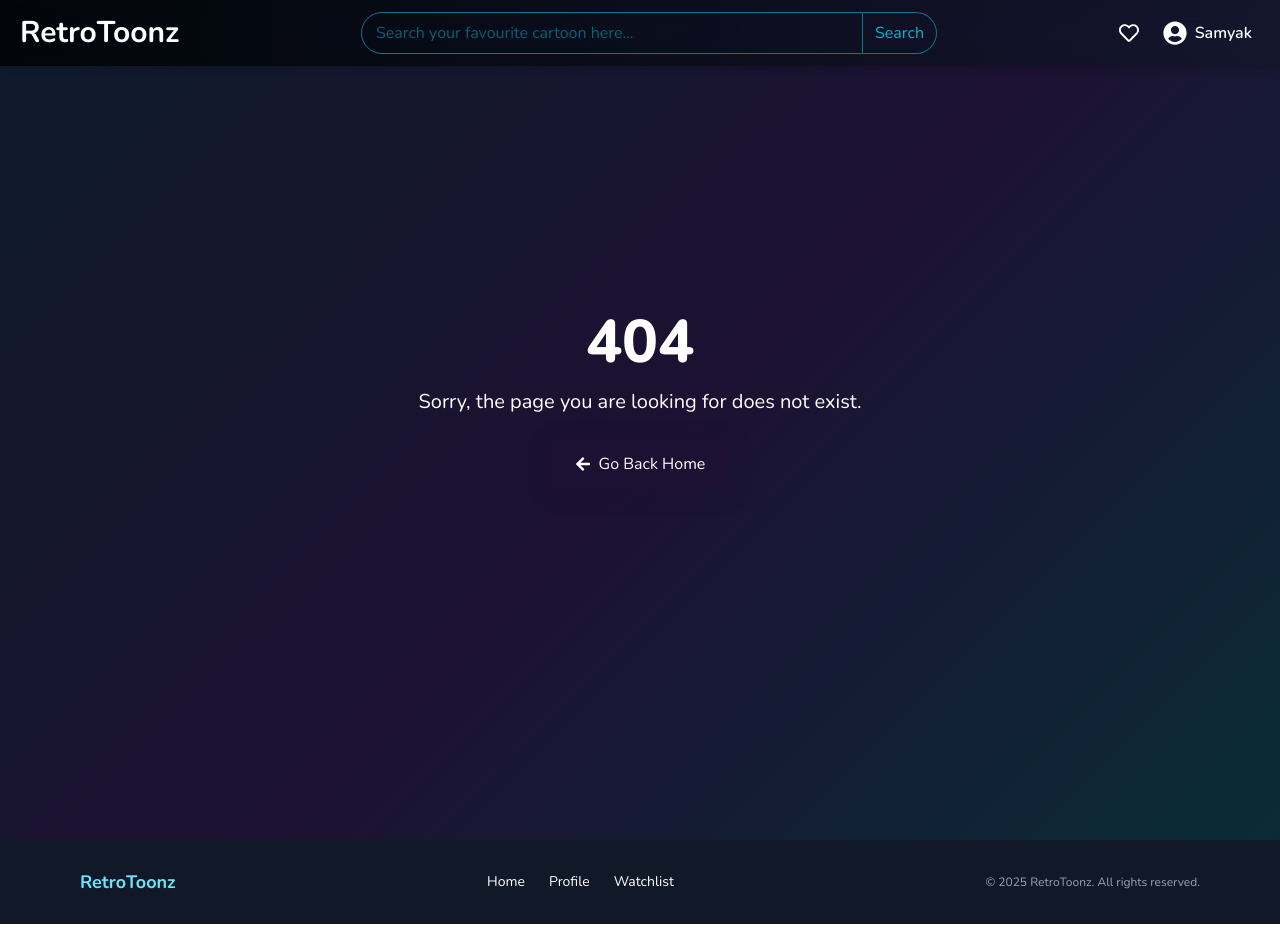
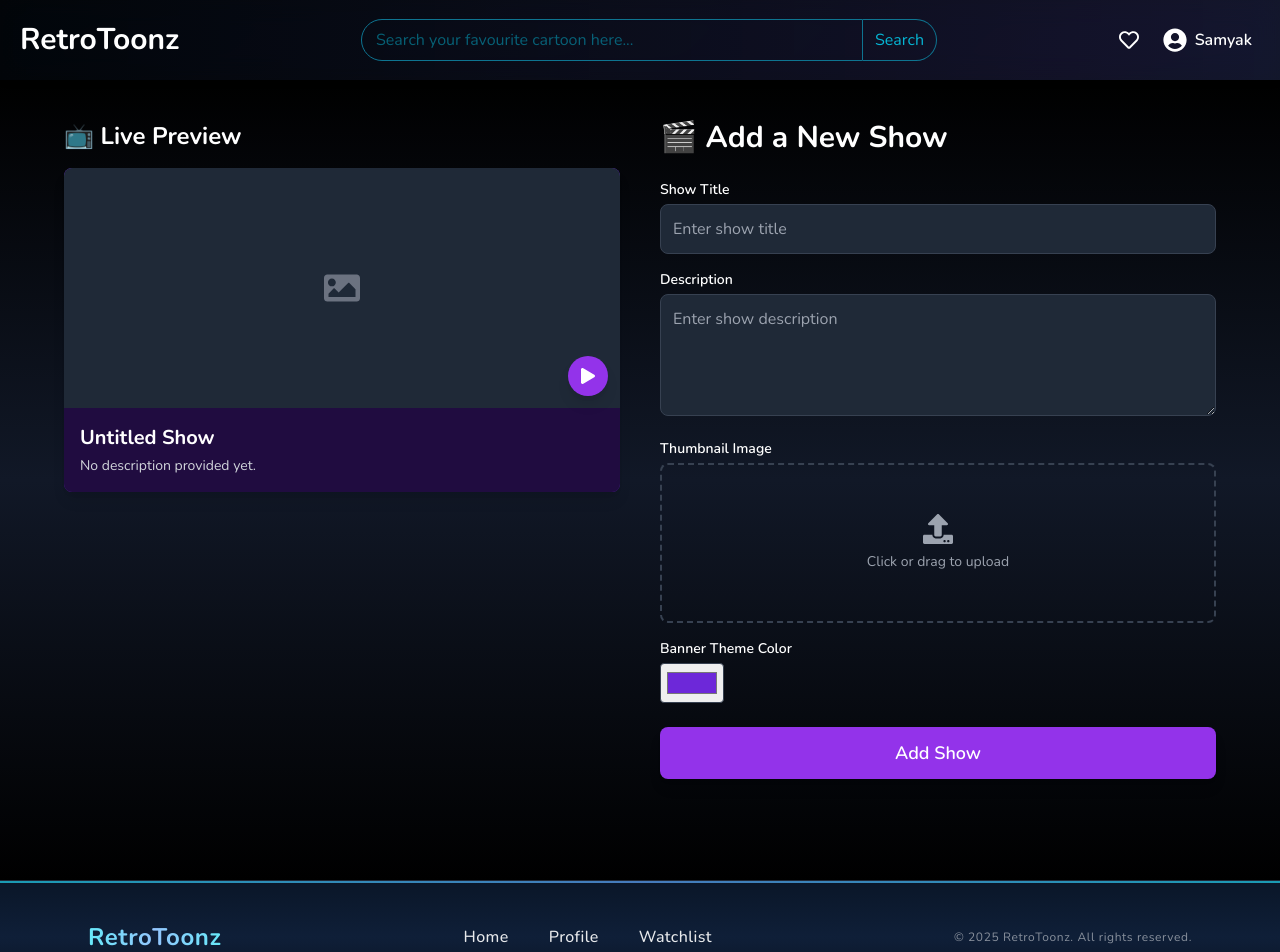
Before and after one commit to Samyak1519/RetroToonz, a React (Create React App) app: page /addshow in a window 1280 px wide. Before the commit this address had no page. Shown: the top 952 px of the page. Before the commit the page ends 924 px from the top, so only its background shows below. Built offline with nearby package versions, Linux system fonts and the light colour scheme.

Commit message:
Updated: Modified Footer and Added addShowsPage.

```diff
--- a/src/App.js
+++ b/src/App.js
@@ -5,6 +5,7 @@ import ComingSoon from "./Pages/ComingSoonPage";
 import ErrorPage from "./Pages/ErrorPage";
 import HomePage from "./Pages/HomePage";
 import Login from "./Pages/LoginPage";
+import AddShowPage from "./Pages/AddShowPage";
 import ProfilePage from "./Pages/ProfilePage";
 import SearchResultsPage from "./Pages/SearchResultsPage";
 import ShowDetailsPage from "./Pages/ShowDetailsPage";
@@ -27,6 +28,7 @@ function AnimatedRoutes() {
         <Route path="/watch/:id" element={<VideoPlayerPage />} />
         <Route path="/comingsoon" element={<ComingSoon />} />
         <Route path="/search" element={<SearchResultsPage />} />
+        <Route path="/addshow" element={<AddShowPage />} />
         <Route path="*" element={<ErrorPage />} />
       </Routes>
     </AnimatePresence>
--- a/src/Components/Footer.jsx
+++ b/src/Components/Footer.jsx
@@ -2,28 +2,38 @@ import { Link } from "react-router-dom";
 
 function Footer() {
   return (
-    <footer className="bg-gray-900 text-white py-7 mt-10">
-      <div className="max-w-6xl mx-auto px-4 flex flex-col sm:flex-row justify-between items-center gap-4">
+    <footer className="relative bg-gradient-to-b from-[#0a1628] via-[#0f1f38] to-[#081120] text-white/90 py-10 backdrop-blur-md border-t border-white/10">
+      {/* Subtle Gradient Top Border */}
+      <div className="absolute top-0 left-0 w-full h-[2px] bg-gradient-to-r from-cyan-400/70 via-blue-400/70 to-cyan-400/70"></div>
+
+      <div className="max-w-6xl mx-auto px-6 flex flex-col sm:flex-row justify-between items-center gap-8">
         {/* Left: Logo */}
-        <Link to="/" className="text-lg font-bold text-cyan-300 hover:text-white">
+        <Link
+          to="/"
+          className="text-2xl font-bold bg-gradient-to-r from-cyan-300 via-blue-300 to-cyan-300 bg-clip-text text-transparent hover:opacity-80 transition-opacity duration-300 tracking-wide"
+        >
           RetroToonz
         </Link>
 
         {/* Center: Navigation Links */}
-        <div className="flex gap-6 text-sm">
-          <Link to="/" className="hover:text-cyan-300">
-            Home
-          </Link>
-          <Link to="/profile" className="hover:text-cyan-300">
-            Profile
-          </Link>
-          <Link to="/watchlist" className="hover:text-cyan-300">
-            Watchlist
-          </Link>
+        <div className="flex gap-10 text-base font-medium tracking-wide">
+          {["Home", "Profile", "Watchlist"].map((item) => (
+            <Link
+              key={item}
+              to={`/${item.toLowerCase() === "home" ? "" : item.toLowerCase()}`}
+              className="relative group"
+            >
+              <span className="transition-colors duration-300 group-hover:text-cyan-300">
+                {item}
+              </span>
+              {/* Underline on hover */}
+              <span className="absolute left-0 bottom-[-4px] w-0 h-[2px] bg-gradient-to-r from-cyan-400 to-blue-400 transition-all duration-300 group-hover:w-full"></span>
+            </Link>
+          ))}
         </div>
 
         {/* Right: Copyright */}
-        <div className="text-xs text-gray-400">
+        <div className="text-xs text-white/50 tracking-wider">
           © {new Date().getFullYear()} RetroToonz. All rights reserved.
         </div>
       </div>
--- a/src/Components/Header.jsx
+++ b/src/Components/Header.jsx
@@ -59,11 +59,10 @@ function Header() {
     <>
       {/* Header Bar */}
       <div
-        className={`fixed w-full top-0 z-50 transition-transform duration-300 ${
-          showHeader ? "translate-y-0" : "-translate-y-full"
-        } bg-gradient-to-r from-black/80 to-gray-900/70 backdrop-blur-md backdrop-saturate-150 shadow-md text-white`}
+        className={`fixed w-full top-0 z-50 transition-transform duration-300 ${showHeader ? "translate-y-0" : "-translate-y-full"
+          } bg-gradient-to-r from-black/80 to-gray-900/70 backdrop-blur-md backdrop-saturate-150 shadow-md text-white`}
       >
-        <div className="flex items-center justify-between px-5 py-3 cursor-pointer">
+        <div className="flex items-center justify-between px-5 py-3 cursor-pointer h-20">
           {/* Logo with Easter Egg click */}
           <div
             onClick={handleLogoClick}
@@ -125,6 +124,9 @@ function Header() {
         )}
       </div>
 
+      {/* Spacer to prevent content overlap */}
+      <div className="h-20"></div>
+
       {/* Easter Egg Overlay */}
       {showEasterEgg && (
         <div className="fixed inset-0 z-50 flex items-center justify-center bg-black/80 backdrop-blur-sm">
--- a/src/Components/HeroBanner.jsx
+++ b/src/Components/HeroBanner.jsx
@@ -32,7 +32,7 @@ function HeroBanner({ shows = [] }) {
       className="relative w-full overflow-hidden text-white "
       style={{ backgroundColor: "#0F0A24" }}
     >
-      <div className="relative w-full pt-[75%] sm:pt-[36%]">
+      <div className="relative w-full pt-[60%] sm:pt-[33%]">
         {/* Background Image with slide transition */}
         <div
           key={show.id}
--- /dev/null
+++ b/src/Pages/AddShowPage.jsx
@@ -0,0 +1,159 @@
+import Header from "../Components/Header";
+import Footer from "../Components/Footer";
+import { useState } from "react";
+import { FaUpload, FaImage, FaPlay } from "react-icons/fa";
+
+export default function AddShowPage() {
+    const [form, setForm] = useState({
+        title: "",
+        description: "",
+        thumbnail: null,
+        thumbnailPreview: "",
+        color: "#6d28d9",
+    });
+
+    const handleChange = (e) => {
+        const { name, value } = e.target;
+        setForm((prev) => ({ ...prev, [name]: value }));
+    };
+
+    const handleThumbnailUpload = (e) => {
+        const file = e.target.files[0];
+        if (file) {
+            setForm((prev) => ({
+                ...prev,
+                thumbnail: file,
+                thumbnailPreview: URL.createObjectURL(file),
+            }));
+        }
+    };
+
+    return (
+        <>
+            <Header />
+            <div className="min-h-screen bg-gradient-to-b from-black via-gray-900 to-black text-white p-6 sm:p-10">
+                <div className="max-w-6xl mx-auto grid grid-cols-1 lg:grid-cols-2 gap-10">
+
+                    {/* Form - first on mobile, second on desktop */}
+                    <div className="order-1 lg:order-2">
+                        <h1 className="text-3xl font-bold mb-6">🎬 Add a New Show</h1>
+
+                        {/* Title */}
+                        <label className="block mb-4">
+                            <span className="block text-sm font-semibold mb-1">Show Title</span>
+                            <input
+                                type="text"
+                                name="title"
+                                value={form.title}
+                                onChange={handleChange}
+                                className="w-full bg-gray-800 border border-gray-700 rounded-lg p-3 focus:outline-none focus:border-purple-500"
+                                placeholder="Enter show title"
+                            />
+                        </label>
+
+                        {/* Description */}
+                        <label className="block mb-4">
+                            <span className="block text-sm font-semibold mb-1">Description</span>
+                            <textarea
+                                name="description"
+                                value={form.description}
+                                onChange={handleChange}
+                                rows="4"
+                                className="w-full bg-gray-800 border border-gray-700 rounded-lg p-3 focus:outline-none focus:border-purple-500"
+                                placeholder="Enter show description"
+                            />
+                        </label>
+
+                        {/* Thumbnail Upload */}
+                        <label className="block mb-4">
+                            <span className="block text-sm font-semibold mb-1">Thumbnail Image</span>
+                            <div className="flex items-center justify-center w-full">
+                                <label
+                                    htmlFor="thumbnail"
+                                    className="flex flex-col items-center justify-center w-full h-40 border-2 border-gray-700 border-dashed rounded-lg cursor-pointer hover:bg-gray-800 transition"
+                                >
+                                    {form.thumbnailPreview ? (
+                                        <img
+                                            src={form.thumbnailPreview}
+                                            alt="Preview"
+                                            className="w-full h-full object-cover rounded-lg"
+                                        />
+                                    ) : (
+                                        <>
+                                            <FaUpload className="text-3xl text-gray-400 mb-2" />
+                                            <span className="text-sm text-gray-400">
+                                                Click or drag to upload
+                                            </span>
+                                        </>
+                                    )}
+                                    <input
+                                        id="thumbnail"
+                                        type="file"
+                                        accept="image/*"
+                                        className="hidden"
+                                        onChange={handleThumbnailUpload}
+                                    />
+                                </label>
+                            </div>
+                        </label>
+
+                        {/* Theme Color */}
+                        <label className="block mb-6">
+                            <span className="block text-sm font-semibold mb-1">Banner Theme Color</span>
+                            <input
+                                type="color"
+                                name="color"
+                                value={form.color}
+                                onChange={handleChange}
+                                className="w-16 h-10 p-1 rounded cursor-pointer border border-gray-700"
+                            />
+                        </label>
+
+                        {/* Submit */}
+                        <button className="w-full bg-purple-600 hover:bg-purple-700 p-3 rounded-lg text-lg font-semibold shadow-lg transition">
+                            Add Show
+                        </button>
+                    </div>
+
+                    {/* Live Preview - second on mobile, first on desktop */}
+                    <div className="order-2 lg:order-1">
+                        <h2 className="text-2xl font-bold mb-4">📺 Live Preview</h2>
+                        <div
+                            className="rounded-lg overflow-hidden shadow-lg"
+                            style={{ backgroundColor: form.color }}
+                        >
+                            {/* Thumbnail */}
+                            <div className="relative w-full h-60">
+                                {form.thumbnailPreview ? (
+                                    <img
+                                        src={form.thumbnailPreview}
+                                        alt="Show Thumbnail"
+                                        className="w-full h-full object-cover"
+                                    />
+                                ) : (
+                                    <div className="flex items-center justify-center h-full bg-gray-800 text-gray-500">
+                                        <FaImage className="text-4xl" />
+                                    </div>
+                                )}
+                                <button className="absolute bottom-3 right-3 bg-purple-600 hover:bg-purple-700 p-3 rounded-full shadow-lg">
+                                    <FaPlay />
+                                </button>
+                            </div>
+
+                            {/* Info */}
+                            <div className="p-4 bg-black/70">
+                                <h3 className="text-xl font-bold mb-1">
+                                    {form.title || "Untitled Show"}
+                                </h3>
+                                <p className="text-sm text-gray-300">
+                                    {form.description || "No description provided yet."}
+                                </p>
+                            </div>
+                        </div>
+                    </div>
+                </div>
+            </div>
+            <Footer />
+        </>
+    );
+}
--- a/src/Pages/ProfilePage.jsx
+++ b/src/Pages/ProfilePage.jsx
@@ -1,13 +1,14 @@
 import { UserIcon } from '@hugeicons/core-free-icons';
 import { HugeiconsIcon } from '@hugeicons/react';
-
 import { useState } from "react";
+import { useNavigate } from "react-router-dom";
 import Foooter from "../Components/Footer";
 import Header from "../Components/Header";
 import PageWrapper from "../Components/PageWrapper";
 
 const ProfilePage = () => {
   const [activeTab, setActiveTab] = useState("Movies");
+  const navigate = useNavigate();
 
   // Set profileImage to null or empty string to simulate no image
   const profileImage = ""; // Set to image URL if available
@@ -16,7 +17,7 @@ const ProfilePage = () => {
     <PageWrapper>
       <div className="min-h-screen flex flex-col">
         <Header />
-        <main className="flex-grow text-white font-sans pt-12 sm:pt-28 px-6 sm:px-24">
+        <main className="flex-grow text-white font-sans  px-6 sm:px-24">
           <section className="flex flex-col items-center space-y-4 sm:ml-20 sm:space-y-0 sm:flex-row sm:space-x-6 mt-6 sm:mt-12">
             <div>
               {profileImage ? (
@@ -29,8 +30,6 @@ const ProfilePage = () => {
                 <div className="w-24 h-24 sm:w-32 sm:h-32 rounded-full border-4 border-cyan-400 bg-gradient-to-r from-cyan-500 to-blue-600 flex items-center justify-center">
                   <HugeiconsIcon icon={UserIcon} className="w-16 h-16 sm:w-20 sm:h-20 text-white" />
                 </div>
-
-
               )}
             </div>
 
@@ -38,12 +37,23 @@ const ProfilePage = () => {
               <h1 className="text-xl sm:text-2xl font-semibold">
                 Samyak Nimsarkar
               </h1>
-              <h2 className="text-base sm:text-xl font-normal ">@samyak005</h2>
-              <button className="mt-4 font-semibold underline bg-gradient-to-r from-white to-blue-600 bg-clip-text text-transparent hover:font-bold decoration-white">
-                Edit Profile
-              </button>
+              <h2 className="text-base sm:text-xl font-normal">@samyak005</h2>
 
+              {/* Control Buttons*/}
+              <div className='mt-2 flex flex-col sm:flex-row sm:space-x-4'>
+                {/* Edit Profile Button */}
+                <button className="mt-4 font-semibold  text-blue-600 bg-clip-text text-transparent bg-gradient-to-r from-blue-500 to-blue-700 hover:underline hover:text-white transition-colors duration-200">
+                  Edit Profile
+                </button>
 
+                {/* Add Show Button */}
+                <button
+                  onClick={() => navigate("/addshow")}
+                  className="mt-4 font-semibold  text-blue-600 bg-clip-text text-transparent bg-gradient-to-r from-blue-500 to-blue-700 hover:underline  hover:text-white transition-colors duration-200"
+                >
+                  Add Show
+                </button>
+              </div>
             </div>
           </section>
 
--- a/src/Pages/SearchResultsPage.jsx
+++ b/src/Pages/SearchResultsPage.jsx
@@ -27,28 +27,30 @@ function SearchResultsPage() {
 
   return (
     <PageWrapper>
-
       <div className="text-white min-h-screen relative">
         {/* Sticky Header */}
         <Header />
 
-        {/* Back Button */}
-        <div className="px-4 md:px-8 mt-16">
+        {/* Back Button + Heading */}
+        <div className="px-4 md:px-8 flex items-center gap-4 mt-5 mb-6">
           <button
             onClick={() => navigate(-1)}
-            className="bg-black/70 hover:bg-black/90 p-2 mt-5 rounded-full text-white text-xl sm:text-2xl mb-6 transition"
+            className="bg-black/70 hover:bg-black/90 p-2 rounded-full text-white text-xl sm:text-2xl transition"
           >
             <FaArrowLeft />
           </button>
+
+          {query && (
+            <h2 className="text-2xl font-semibold">
+              Search Results for "{query}"
+            </h2>
+          )}
         </div>
 
         {/* Main Content */}
         <div className="px-4 md:px-8">
           {query && (
             <>
-              <h2 className="text-xl font-semibold mb-4">
-                Search Results for "{query}"
-              </h2>
               {searchResults.length ? (
                 <div className="flex flex-wrap gap-4 mb-10">
                   {searchResults.map((show) => (
--- a/src/Pages/ShowDetailsPage.jsx
+++ b/src/Pages/ShowDetailsPage.jsx
@@ -33,7 +33,7 @@ function ShowDetailsPage() {
         {/* ✅ Main Content Area */}
         <main className="flex-grow">
           {/* ✅ Poster with Back Button */}
-          <div className="relative w-full h-56 sm:h-72 md:h-80 lg:h-[400px] overflow-hidden mt-14 sm:mt-16">
+          <div className="relative w-full h-56 sm:h-72 md:h-80 lg:h-[400px] overflow-hidden ">
             <img
               src={`/Assets/${show.thumbnail}`}
               alt={show.title}
--- a/src/Pages/WatchlistPage.jsx
+++ b/src/Pages/WatchlistPage.jsx
@@ -12,18 +12,20 @@ function WatchlistPage() {
       <div className="flex flex-col min-h-screen text-white">
         <Header />
 
-        {/* Back Button and Title */}
-        <div className="pt-20 px-4 sm:px-6 flex items-center gap-3">
+        {/* Back Button + Heading */}
+        <div className="px-4 md:px-8 flex items-center gap-4 mt-5 mb-6">
           <button
             onClick={() => navigate(-1)}
             className="bg-black/70 hover:bg-black/90 p-2 rounded-full text-white text-xl sm:text-2xl transition"
           >
             <FaArrowLeft />
           </button>
-          <h1 className="text-2xl sm:text-3xl font-semibold leading-none">
+
+          <h2 className="text-2xl font-semibold">
             Your Watchlist
-          </h1>
+          </h2>
         </div>
+
 
         {/* Centered Message */}
         <div className="flex-1 flex items-center justify-center px-4 text-center">
```
